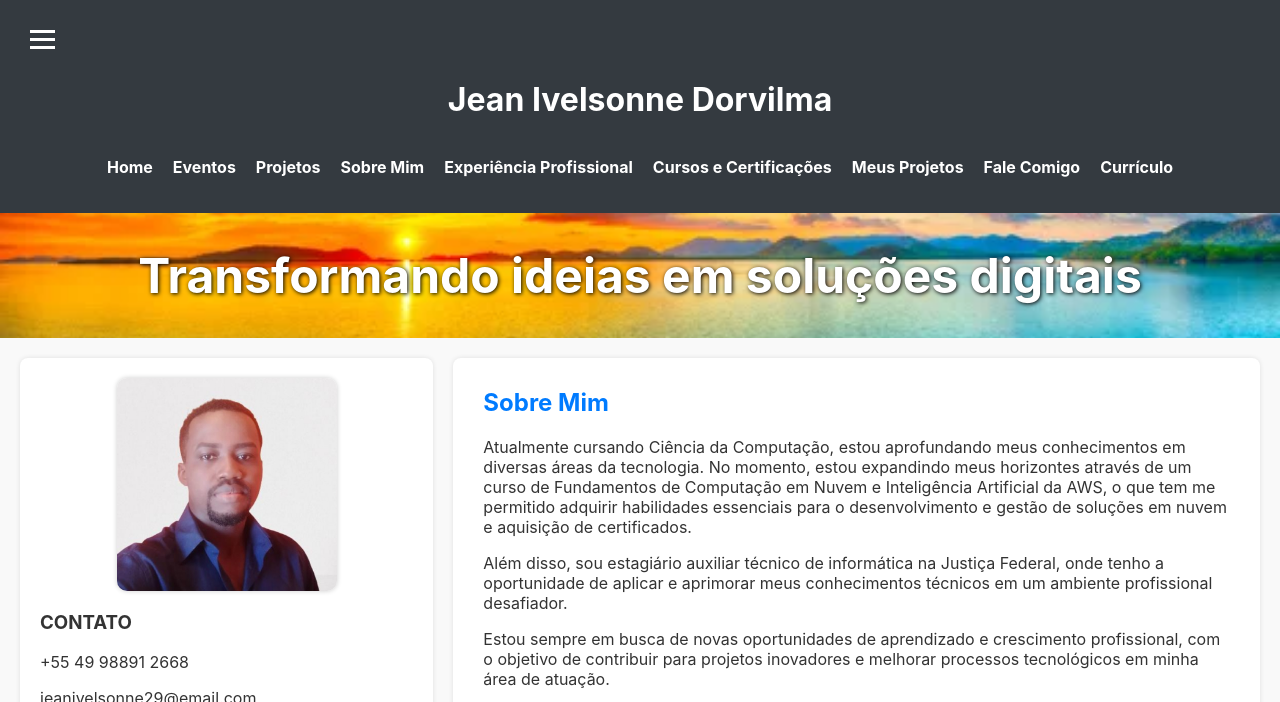
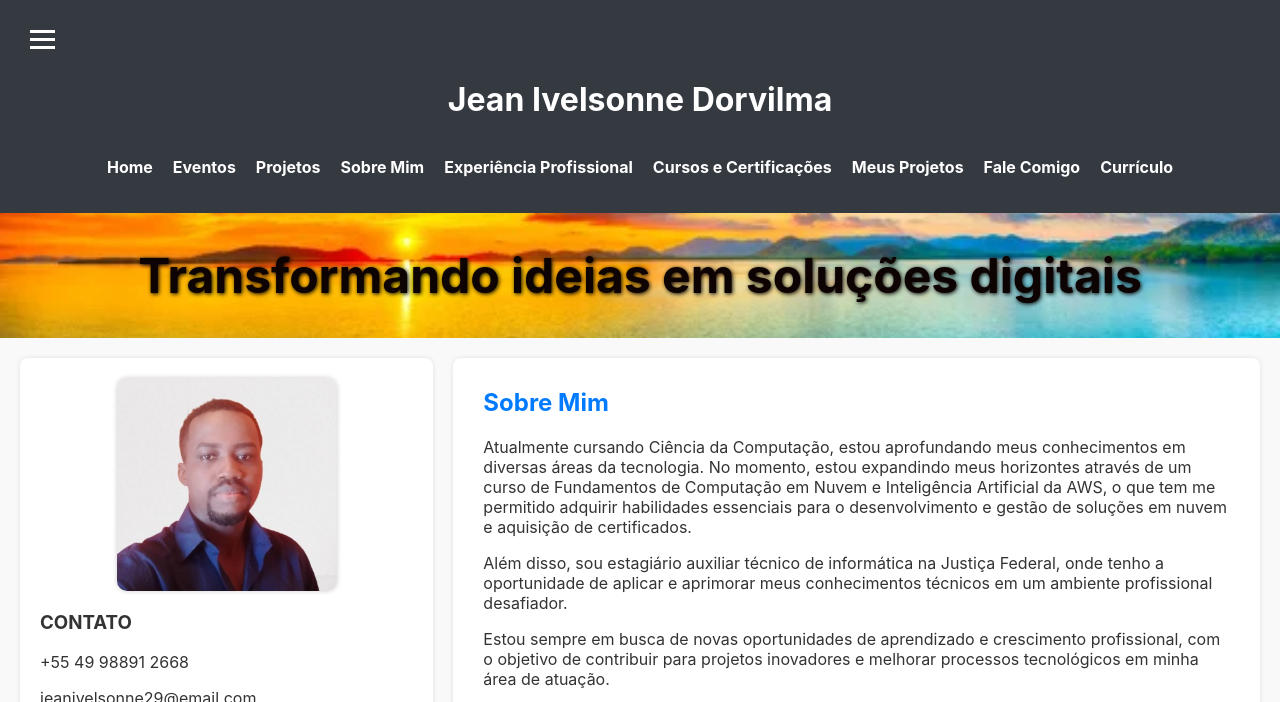
Before and after one commit to jean2992-star/jean2992-star.github.io, a plain HTML site: page index.html in a window 1280 px wide. Shown: the top 702 px of the page. Drawn offline with Linux system fonts and the light colour scheme; files whose address does not match are found by name.

Commit message:
atualize

```diff
--- a/css/styles.css
+++ b/css/styles.css
@@ -83,7 +83,7 @@ nav.menu {
 .hero-banner {
   background: url("images/banner.jpg") center/cover no-repeat;
   height: 125px;
-  color: white;
+  color: rgb(14, 3, 3);
   display: flex;
   align-items: center;
   justify-content: center;
```
